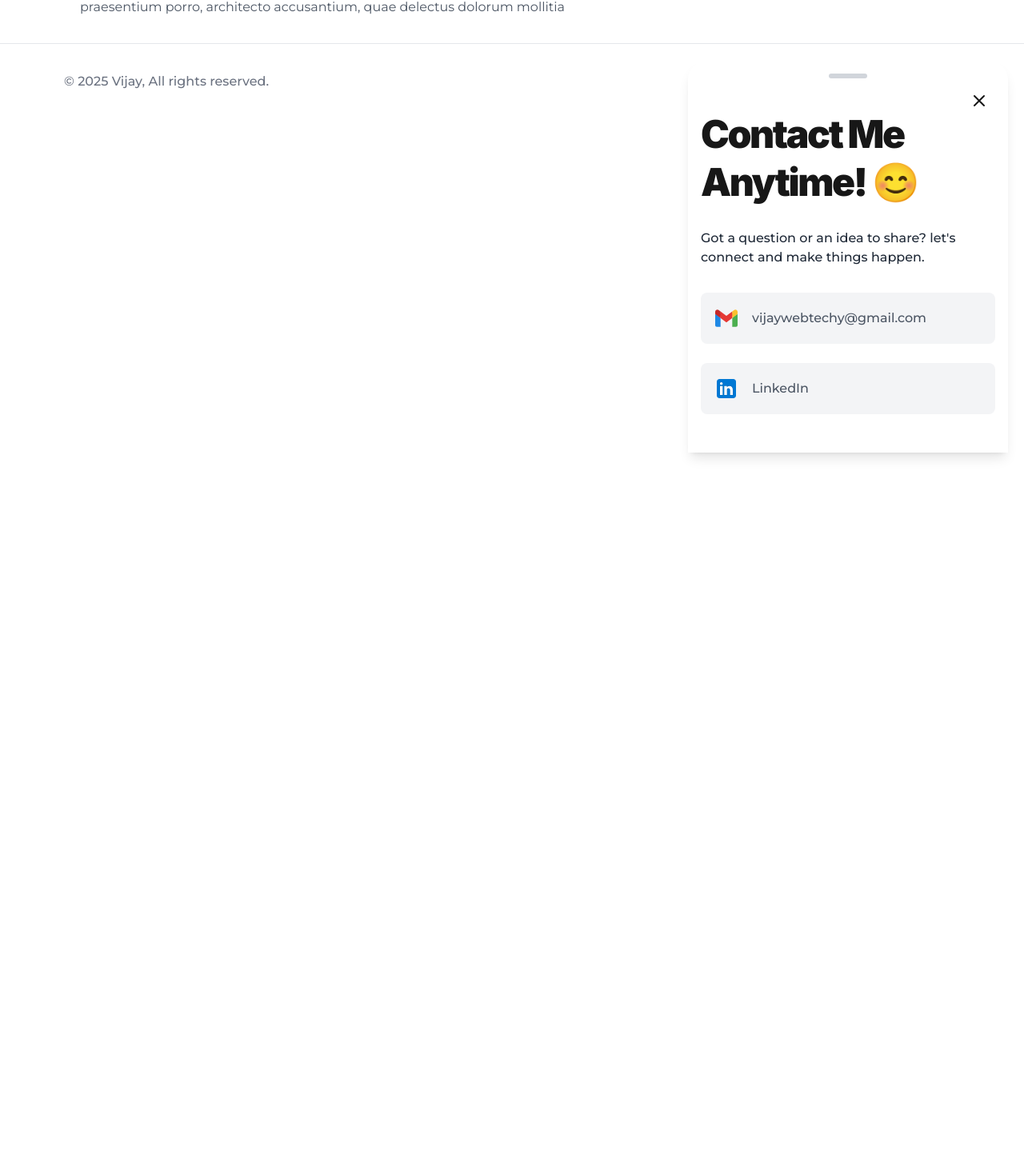
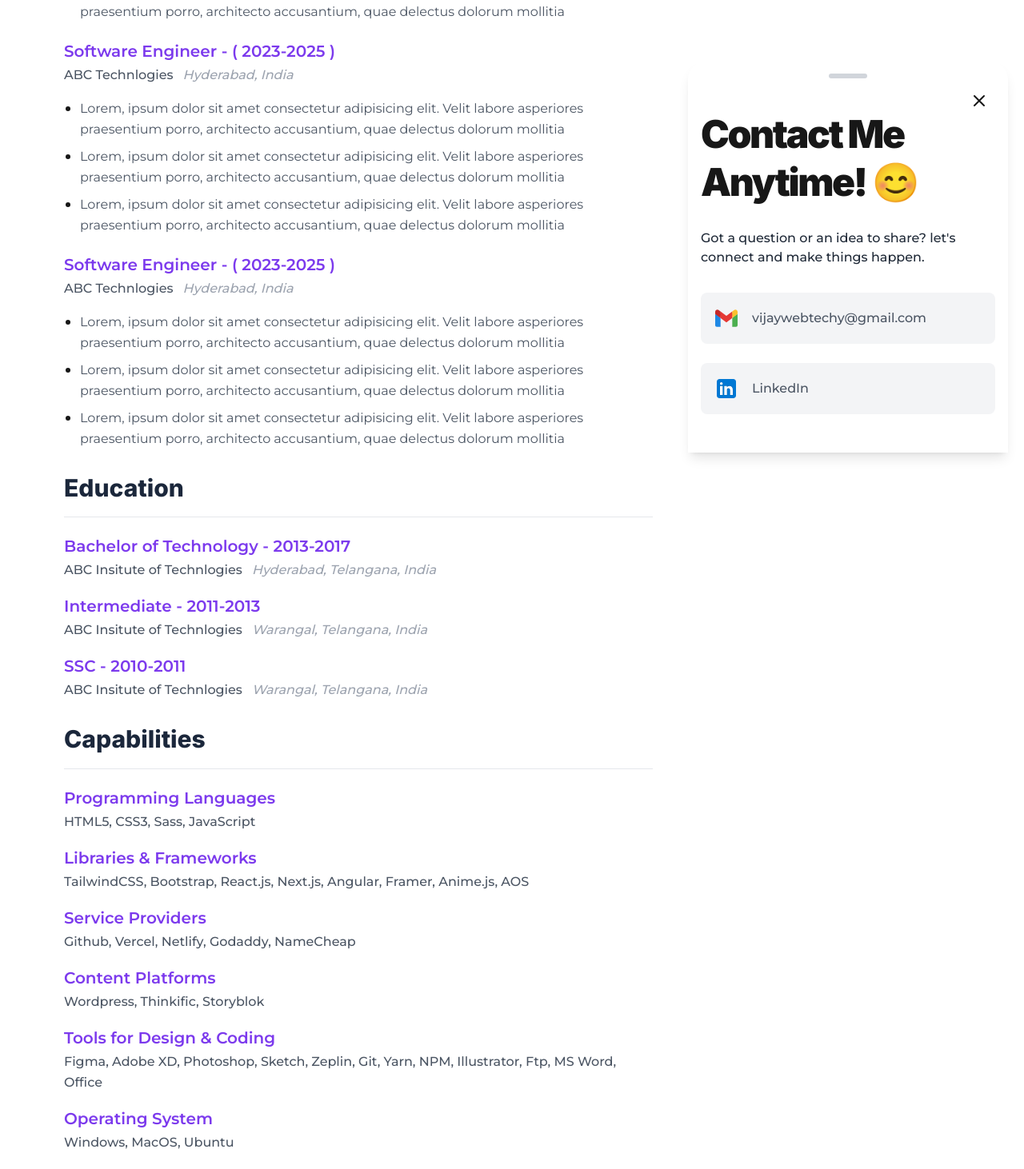
Before and after one commit to vijaywebtechy/portfolio, a Next.js app: page /resume in a window 1280 px wide. Shown: the part 708-2170 px from the top of the page at 80% size. Before the commit the page ends 857 px from the top, so only its background shows below. Built offline with nearby package versions, Linux system fonts and the light colour scheme.

Commit message:
changes added in resume page

```diff
--- a/components/header/header.jsx
+++ b/components/header/header.jsx
@@ -20,13 +20,13 @@ const Header = ({ onContactSheet }) => {
         </div>
         <nav className="h-full flex items-center space-x-4 text-base font-medium">
           <Link
-            href="#about"
+            href="/#about"
             className="px-4 py-2 hover:text-gray-800 border-2 border-transparent hover:border-gray-400 rounded-md"
           >
             About
           </Link>
           <Link
-            href="#portfolio"
+            href="/#portfolio"
             className="px-4 py-2 hover:text-gray-800 border-2 border-transparent hover:border-gray-400 rounded-md"
           >
             Portfolio
--- a/pages/resume/index.jsx
+++ b/pages/resume/index.jsx
@@ -1,5 +1,7 @@
 import React from "react";
 import styles from "./resume.module.scss";
+import Image from "next/image";
+import vijaypic from "@/public/images/mine/mine2.jpg";
 
 const TitleHeading = ({ titleHeading }) => {
   return (
@@ -12,8 +14,8 @@ const TitleHeading = ({ titleHeading }) => {
 const Resume = () => {
   return (
     <section>
-      <div className="w-full max-w-6xl mx-auto p-4 bg-white">
-        <div className="w-full flex md:flex-row flex-col">
+      <div className="w-full max-w-6xl mx-auto py-8 px-4 bg-white">
+        <div className="w-full flex md:flex-row flex-col md:gap-x-4">
           <div className="w-8/12">
             <TitleHeading titleHeading="Summery" />
             <p className="font-montserrat text-base font-normal leading-relaxed mb-12 text-gray-600">
@@ -26,13 +28,15 @@ const Resume = () => {
               sequi officia aliquid. Dolor, id quidem saepe voluptatibus
               deserunt fuga autem ipsa porro cupiditate sunt.
             </p>
-            <TitleHeading titleHeading="Experience" />
-            <div>
-              <h3 className="font-montserrat text-xl font-semibold leading-relaxed text-gray-800">
+
+            {/* ----- EXPERIENCE ----- */}
+            <div className="mb-6">
+              <TitleHeading titleHeading="Experience" />
+              <h3 className="font-montserrat text-xl font-semibold leading-tight text-violet-600">
                 Software Engineer - <span>Present</span>
               </h3>
               <div className="flex flex-wrap items-center gap-3 my-1">
-                <p className="font-montserrat text-lg font-medium leading-relaxed text-gray-600 italic">
+                <p className="font-montserrat text-base font-medium leading-relaxed text-gray-600">
                   ABC Technlogies
                 </p>
                 <span className="font-montserrat text-base font-medium leading-relaxed text-gray-400 italic">
@@ -63,8 +67,198 @@ const Resume = () => {
                 </li>
               </ul>
             </div>
+            <div className="mb-6">
+              <h3 className="font-montserrat text-xl font-semibold leading-tight text-violet-600">
+                Software Engineer - <span>( 2023-2025 )</span>
+              </h3>
+              <div className="flex flex-wrap items-center gap-3 my-1">
+                <p className="font-montserrat text-base font-medium leading-relaxed text-gray-600">
+                  ABC Technlogies
+                </p>
+                <span className="font-montserrat text-base font-medium leading-relaxed text-gray-400 italic">
+                  Hyderabad, India
+                </span>
+              </div>
+              <ul className="list-disc pl-5 space-y-2 my-4">
+                <li>
+                  <p className="font-montserrat text-base leading-relaxed text-gray-600">
+                    Lorem, ipsum dolor sit amet consectetur adipisicing elit.
+                    Velit labore asperiores praesentium porro, architecto
+                    accusantium, quae delectus dolorum mollitia
+                  </p>
+                </li>
+                <li>
+                  <p className="font-montserrat text-base leading-relaxed text-gray-600">
+                    Lorem, ipsum dolor sit amet consectetur adipisicing elit.
+                    Velit labore asperiores praesentium porro, architecto
+                    accusantium, quae delectus dolorum mollitia
+                  </p>
+                </li>
+                <li>
+                  <p className="font-montserrat text-base leading-relaxed text-gray-600">
+                    Lorem, ipsum dolor sit amet consectetur adipisicing elit.
+                    Velit labore asperiores praesentium porro, architecto
+                    accusantium, quae delectus dolorum mollitia
+                  </p>
+                </li>
+              </ul>
+            </div>
+            <div className="mb-6">
+              <h3 className="font-montserrat text-xl font-semibold leading-tight text-violet-600">
+                Software Engineer - <span>( 2023-2025 )</span>
+              </h3>
+              <div className="flex flex-wrap items-center gap-3 my-1">
+                <p className="font-montserrat text-base font-medium leading-relaxed text-gray-600">
+                  ABC Technlogies
+                </p>
+                <span className="font-montserrat text-base font-medium leading-relaxed text-gray-400 italic">
+                  Hyderabad, India
+                </span>
+              </div>
+              <ul className="list-disc pl-5 space-y-2 my-4">
+                <li>
+                  <p className="font-montserrat text-base leading-relaxed text-gray-600">
+                    Lorem, ipsum dolor sit amet consectetur adipisicing elit.
+                    Velit labore asperiores praesentium porro, architecto
+                    accusantium, quae delectus dolorum mollitia
+                  </p>
+                </li>
+                <li>
+                  <p className="font-montserrat text-base leading-relaxed text-gray-600">
+                    Lorem, ipsum dolor sit amet consectetur adipisicing elit.
+                    Velit labore asperiores praesentium porro, architecto
+                    accusantium, quae delectus dolorum mollitia
+                  </p>
+                </li>
+                <li>
+                  <p className="font-montserrat text-base leading-relaxed text-gray-600">
+                    Lorem, ipsum dolor sit amet consectetur adipisicing elit.
+                    Velit labore asperiores praesentium porro, architecto
+                    accusantium, quae delectus dolorum mollitia
+                  </p>
+                </li>
+              </ul>
+            </div>
+            {/* ----- ./EXPERIENCE END----- */}
+
+            {/* ----- EDUCATION ----- */}
+            <div className="mb-6">
+              <TitleHeading titleHeading="Education" />
+              <div className="mb-5">
+                <h3 className="font-montserrat text-xl font-semibold leading-tight text-violet-600">
+                  Bachelor of Technology - <span> 2013-2017 </span>
+                </h3>
+                <div className="flex flex-wrap items-center gap-3 my-1">
+                  <p className="font-montserrat text-base font-medium leading-relaxed text-gray-600">
+                    ABC Insitute of Technlogies
+                  </p>
+                  <span className="font-montserrat text-base font-medium leading-relaxed text-gray-400 italic">
+                    Hyderabad, Telangana, India
+                  </span>
+                </div>
+              </div>
+              <div className="mb-5">
+                <h3 className="font-montserrat text-xl font-semibold leading-tight text-violet-600">
+                  Intermediate - <span> 2011-2013 </span>
+                </h3>
+                <div className="flex flex-wrap items-center gap-3 my-1">
+                  <p className="font-montserrat text-base font-medium leading-relaxed text-gray-600">
+                    ABC Insitute of Technlogies
+                  </p>
+                  <span className="font-montserrat text-base font-medium leading-relaxed text-gray-400 italic">
+                    Warangal, Telangana, India
+                  </span>
+                </div>
+              </div>
+              <div className="mb-5">
+                <h3 className="font-montserrat text-xl font-semibold leading-tight text-violet-600">
+                  SSC - <span> 2010-2011 </span>
+                </h3>
+                <div className="flex flex-wrap items-center gap-3 my-1">
+                  <p className="font-montserrat text-base font-medium leading-relaxed text-gray-600">
+                    ABC Insitute of Technlogies
+                  </p>
+                  <span className="font-montserrat text-base font-medium leading-relaxed text-gray-400 italic">
+                    Warangal, Telangana, India
+                  </span>
+                </div>
+              </div>
+            </div>
+            {/* ----- ./EDUCATION END ----- */}
+
+            {/* ----- CAPABILITIES ----- */}
+            <div className="mb-6">
+              <TitleHeading titleHeading="Capabilities" />
+              <div className="mb-5">
+                <h3 className="font-montserrat text-xl font-semibold leading-tight text-violet-600">
+                  Programming Languages
+                </h3>
+                <div className="flex flex-wrap items-center gap-3 my-1">
+                  <p className="font-montserrat text-base font-medium leading-relaxed text-gray-600">
+                    HTML5, CSS3, Sass, JavaScript
+                  </p>
+                </div>
+              </div>
+              <div className="mb-5">
+                <h3 className="font-montserrat text-xl font-semibold leading-tight text-violet-600">
+                  Libraries & Frameworks
+                </h3>
+                <div className="flex flex-wrap items-center gap-3 my-1">
+                  <p className="font-montserrat text-base font-medium leading-relaxed text-gray-600">
+                    TailwindCSS, Bootstrap, React.js, Next.js, Angular, Framer,
+                    Anime.js, AOS
+                  </p>
+                </div>
+              </div>
+              <div className="mb-5">
+                <h3 className="font-montserrat text-xl font-semibold leading-tight text-violet-600">
+                  Service Providers
+                </h3>
+                <div className="flex flex-wrap items-center gap-3 my-1">
+                  <p className="font-montserrat text-base font-medium leading-relaxed text-gray-600">
+                    Github, Vercel, Netlify, Godaddy, NameCheap
+                  </p>
+                </div>
+              </div>
+              <div className="mb-5">
+                <h3 className="font-montserrat text-xl font-semibold leading-tight text-violet-600">
+                  Content Platforms
+                </h3>
+                <div className="flex flex-wrap items-center gap-3 my-1">
+                  <p className="font-montserrat text-base font-medium leading-relaxed text-gray-600">
+                    Wordpress, Thinkific, Storyblok
+                  </p>
+                </div>
+              </div>
+              <div className="mb-5">
+                <h3 className="font-montserrat text-xl font-semibold leading-tight text-violet-600">
+                  Tools for Design & Coding
+                </h3>
+                <div className="flex flex-wrap items-center gap-3 my-1">
+                  <p className="font-montserrat text-base font-medium leading-relaxed text-gray-600">
+                    Figma, Adobe XD, Photoshop, Sketch, Zeplin, Git, Yarn, NPM,
+                    Illustrator, Ftp, MS Word, Office
+                  </p>
+                </div>
+              </div>
+              <div className="mb-5">
+                <h3 className="font-montserrat text-xl font-semibold leading-tight text-violet-600">
+                  Operating System
+                </h3>
+                <div className="flex flex-wrap items-center gap-3 my-1">
+                  <p className="font-montserrat text-base font-medium leading-relaxed text-gray-600">
+                    Windows, MacOS, Ubuntu
+                  </p>
+                </div>
+              </div>
+            </div>
+            {/* ----- ./CAPABILITIES END ----- */}
           </div>
-          <div className="w-4/12"></div>
+          <div className="w-4/12 p-4">
+            <div className="w-full h-1/6 object-cover overflow-hidden flex items-center justify-center">
+              <Image src={vijaypic} alt="vijay" />
+            </div>
+          </div>
         </div>
       </div>
     </section>
```
